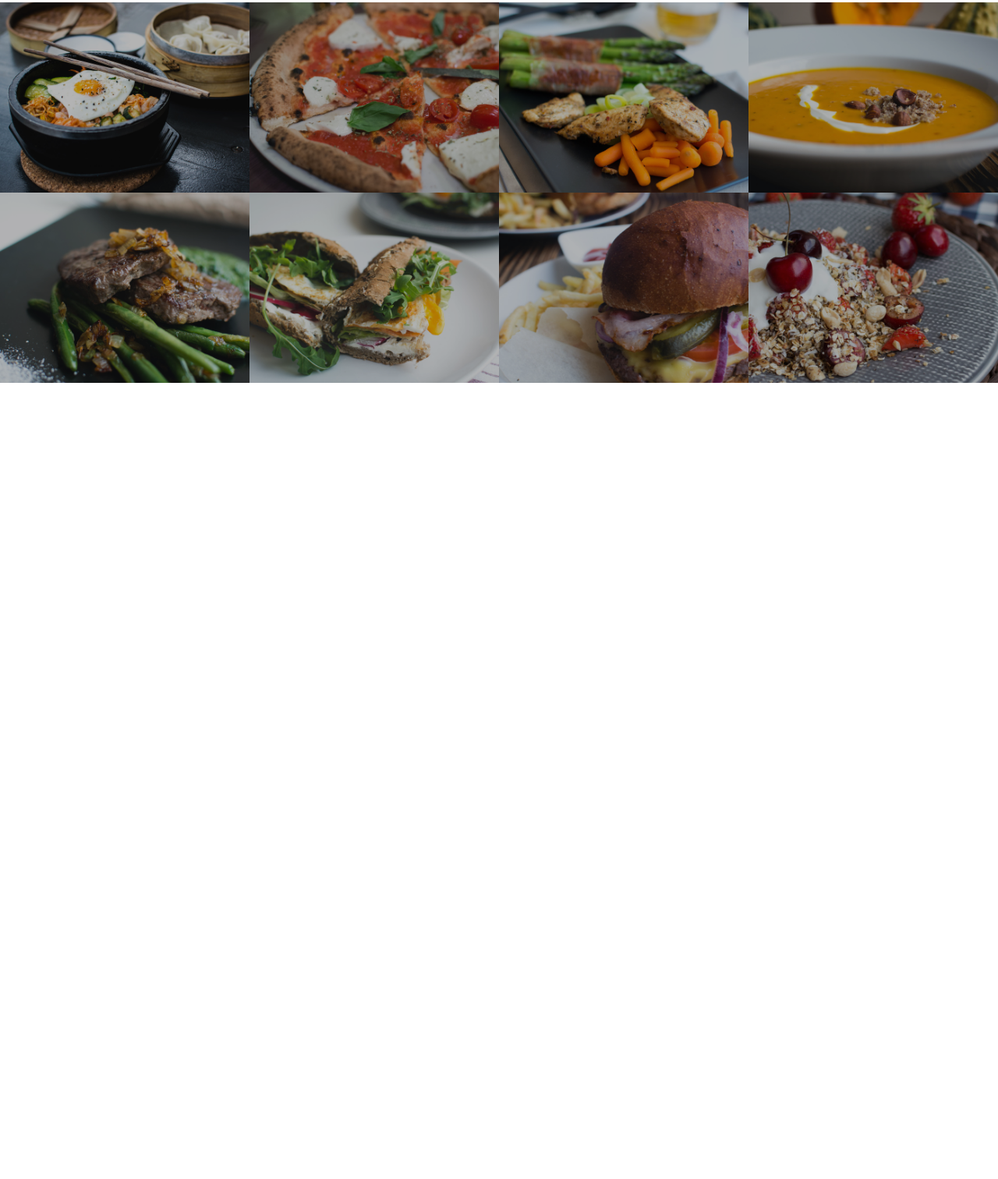
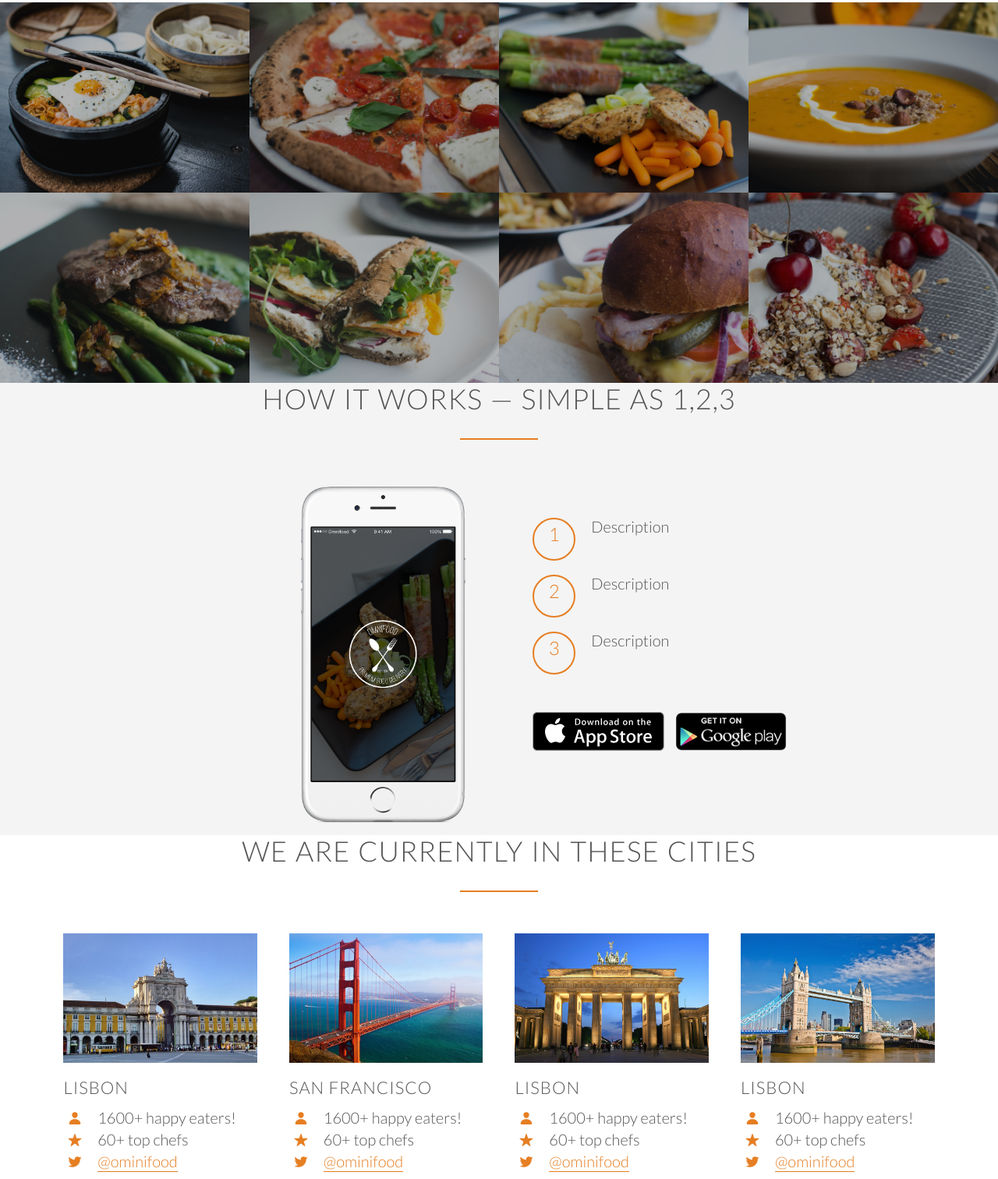
Before and after one commit to Aminzein/First-Project-With-CSS-and-Html-, a plain HTML site: page index.html in a window 1280 px wide. Shown: the part 1288-2800 px from the top of the page at 78% size. Before the commit the page ends 1779 px from the top, so only its background shows below. Drawn offline with nearby package versions, Linux system fonts and the light colour scheme.

Commit message:
added citties section

```diff
--- a/index.html
+++ b/index.html
@@ -5,6 +5,7 @@
 	<link rel="stylesheet" type="text/css" href="vendors/CSS/Grid.css">
 	<link rel="stylesheet" type="text/css" href="resources/CSS/style.css">
 	<link rel="stylesheet" type="text/css" href="vendors/CSS/4cols.css">
+	<link rel="stylesheet" type="text/css" href="vendors/CSS/2cols.css">
 	<link  href="http://fonts.googleapis.com/css?family=Lato:100,300,400,300italic" rel="stylesheet" type="text/css ">
 	<title></title>
 </head>
@@ -65,7 +66,7 @@
 		</div>
 	</section>
 	<section class="section-meals">
-		<ul class="meals-showcase">
+		<ul class="meals-showcase clearfix">
 			<li>
 				<figure class="meal-photo">
 					<img src="resources/image/1.jpg">
@@ -87,7 +88,7 @@
 				</figure>
 			</li>
 		</ul>
-		<ul class="meals-showcase">
+		<ul class="meals-showcase clearfix">
 			<li>
 				<figure class="meal-photo">
 					<img src="resources/image/5.jpg">
@@ -110,6 +111,106 @@
 			</li>
 		</ul>
 	</section>
+	<section class="section-steps">
+		<div class="row">
+			<h2>How it works &mdash; Simple as 1,2,3</h2>
+		</div>
+		<div class="row">
+			<div class="col span-1-of-2 steps-box">
+				<img class="app-screen" src="resources/image/app-iPhone.png" alt="app on iphone">
+			</div>
+			<div class="col span-1-of-2 steps-box">
+				<div class="work-step">
+					<div>1</div>
+					<p>Description</p>
+				</div>
+				<div class="work-step">
+					<div>2</div>
+					<p>Description</p>
+				</div>
+				<div class="work-step">
+					<div>3</div>
+					<p>Description</p>
+				</div>
+				<a href="#" class="btn-app"><img src="resources/image/download-app.svg" alt="app-store button"></a>
+				<a href="#" class="btn-app"><img src="resources/image/download-app-android.png" alt="app-store button"></a>
+			</div>
+		</div>
+	</section>
+	<section class="section-cities">
+		<div class="row">
+			<h2>We are currently in these cities</h2>
+		</div>
+		<div class="row">
+			<div class="col span-1-of-4 box">
+				<img src="resources/image/lisbon-3.jpg" alt="Lisbon">
+				<h3>Lisbon</h3>
+				<div class="city-feauters">
+					<ion-icon name="person" class="icon-small"></ion-icon>
+					1600+ happy eaters!
+				</div>
+				<div class="city-feauters">
+					<ion-icon name="star" class="icon-small"></ion-icon>
+					60+ top chefs
+				</div>
+				<div class="city-feauters">
+					<ion-icon name="logo-twitter" class="icon-small"></ion-icon>
+					<a href="#">@ominifood</a>
+				</div>
+			</div>
+
+			<div class="col span-1-of-4 box">
+				<img src="resources/image/san-francisco.jpg" alt="san-francisco">
+				<h3>San Francisco</h3>
+				<div class="city-feauters">
+					<ion-icon name="person" class="icon-small"></ion-icon>
+					1600+ happy eaters!
+				</div>
+				<div class="city-feauters">
+					<ion-icon name="star" class="icon-small"></ion-icon>
+					60+ top chefs
+				</div>
+				<div class="city-feauters">
+					<ion-icon name="logo-twitter" class="icon-small"></ion-icon>
+					<a href="#">@ominifood</a>
+				</div>
+			</div>
+
+			<div class="col span-1-of-4 box">
+				<img src="resources/image/berlin.jpg" alt="berlin">
+				<h3>Lisbon</h3>
+				<div class="city-feauters">
+					<ion-icon name="person" class="icon-small"></ion-icon>
+					1600+ happy eaters!
+				</div>
+				<div class="city-feauters">
+					<ion-icon name="star" class="icon-small"></ion-icon>
+					60+ top chefs
+				</div>
+				<div class="city-feauters">
+					<ion-icon name="logo-twitter" class="icon-small"></ion-icon>
+					<a href="#">@ominifood</a>
+				</div>
+			</div>
+
+			<div class="col span-1-of-4 box">
+				<img src="resources/image/london.jpg" alt="london">
+				<h3>Lisbon</h3>
+				<div class="city-feauters">
+					<ion-icon name="person" class="icon-small"></ion-icon>
+					1600+ happy eaters!
+				</div>
+				<div class="city-feauters">
+					<ion-icon name="star" class="icon-small"></ion-icon>
+					60+ top chefs
+				</div>
+				<div class="city-feauters">
+					<ion-icon name="logo-twitter" class="icon-small"></ion-icon>
+					<a href="#">@ominifood</a>
+				</div>
+			</div>
+		</div>
+	</section>
 	<script src="https://unpkg.com/ionicons@5.1.2/dist/ionicons.js"></script>
 </body>
 </html>
--- a/resources/CSS/style.css
+++ b/resources/CSS/style.css
@@ -14,6 +14,14 @@ html {
 	font-size: 20px;
 	font-weight: 300;
 	text-rendering: optimizeLegibility;
+}
+.clearfix {zoom: 1}
+.clearfix:after {
+	content: '.';
+	clear: both;
+	display: block;
+	height: 0;
+	visibility: hidden;
 }
 /* ------------------------------*/
 /* Reusable Components */
@@ -166,6 +174,17 @@ h3 {
 	font-size: 400%;
 	margin-bottom: 10px;
 }
+.icon-small {
+	display: inline-block;
+	width: 30px;
+	text-align: center;
+	color: #e67e22;
+	font-size: 120%;
+	margin-right: 10px;
+	line-height: 120%;
+	vertical-align: middle;
+	margin-top: -5px;
+}
 
 /* ------------------------------*/
 /* meals */
@@ -202,3 +221,83 @@ h3 {
 	opacity: 1;
 	transform: scale(1.03);
 }
+/* ------------------------------*/
+/* How it works */
+/* ------------------------------*/
+.section-steps {
+	background-color: #f4f4f4;
+}
+.steps-box {
+	margin-top: 30px;
+}
+.steps-box:first-child {
+	text-align: right;
+	padding-right: 3%;
+	margin-top: 30px;
+}
+.steps-box:last-child {
+	padding-left: 3%;
+	margin-top: 70px;
+}
+
+.app-screen {
+	width: 40%;
+}
+.work-step {
+	margin-bottom:50px;
+}
+.work-step:last-of-type {
+	margin-bottom: 80px;
+}
+.work-step div {
+	color: #e67e22;
+	border : 2px solid #e67e22;
+	display: inline-block;
+	border-radius: 50%;
+	height: 55px;
+	width: 55px;
+	text-align: center;
+	padding: 5px;
+	float: left;
+	font-size: 120%;
+	margin-right: 20px;
+}
+
+.btn-app img {
+	height: 50px;
+	width: auto;
+	margin-right: 10px;
+}
+
+
+/* ------------------------------*/
+/* cities section */
+/* ------------------------------*/
+.box img {
+	width: 100%;
+	height: auto;
+	margin-bottom: 15px;
+}
+
+.city-feauters {
+	margin-bottom: 5px;
+}
+a:link ,
+a:visited {
+	color: #e67e22;
+	text-decoration: none;
+	border-bottom: 1px solid #e67e22;
+	padding-bottom: 1px;
+	transition: border-bottom 0.2s , color 0.2s;
+}
+
+a:hover ,
+a:active {
+	color: #555;
+	border-bottom: 1px solid transparent;
+}
+
+.btn-app:link ,
+.btn-app:visited {
+	border: 0;
+}
--- /dev/null
+++ b/vendors/CSS/2cols.css
@@ -0,0 +1,21 @@
+/*  GRID OF TWO   ============================================================================= */
+
+
+.span_2_of_2 {
+	width: 100%;
+}
+
+.span-1-of-2 {
+	width: 49.2%;
+}
+
+/*  GO FULL WIDTH AT LESS THAN 480 PIXELS */
+
+@media only screen and (max-width: 480px) {
+	.span_2_of_2 {
+		width: 100%;
+	}
+	.span-1-of-2 {
+		width: 100%;
+	}
+}
```
Also changed, not shown: resources/image/app-iPhone.png (added), resources/image/berlin.jpg (added), resources/image/download-app-android.png (added), resources/image/download-app.svg (added), resources/image/lisbon-3.jpg (added), resources/image/london.jpg (added), resources/image/san-francisco.jpg (added), 1 other file.
